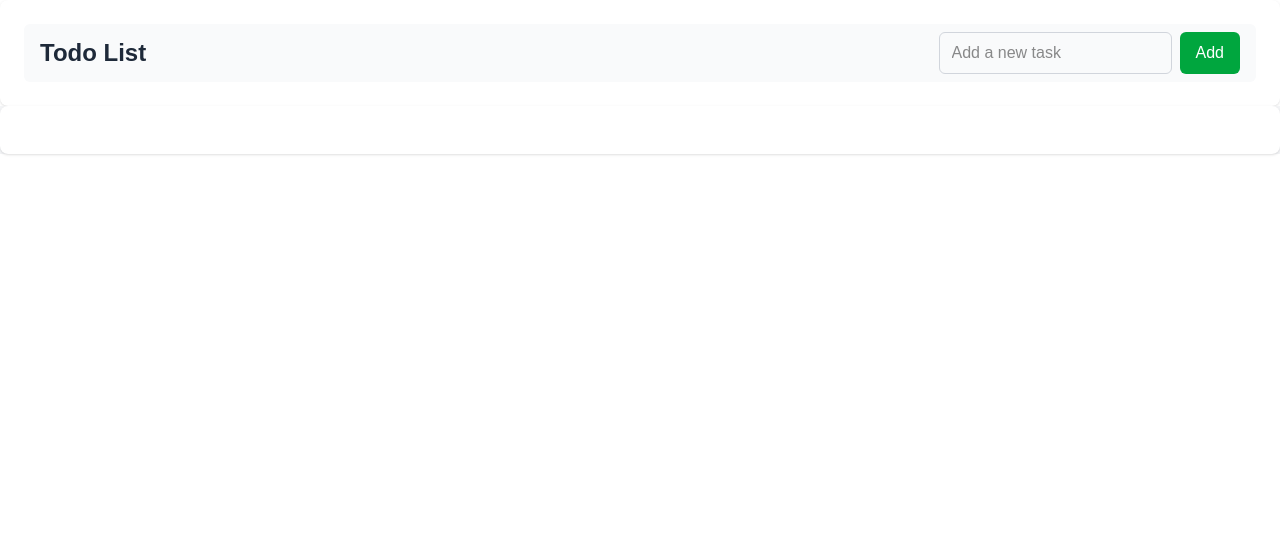
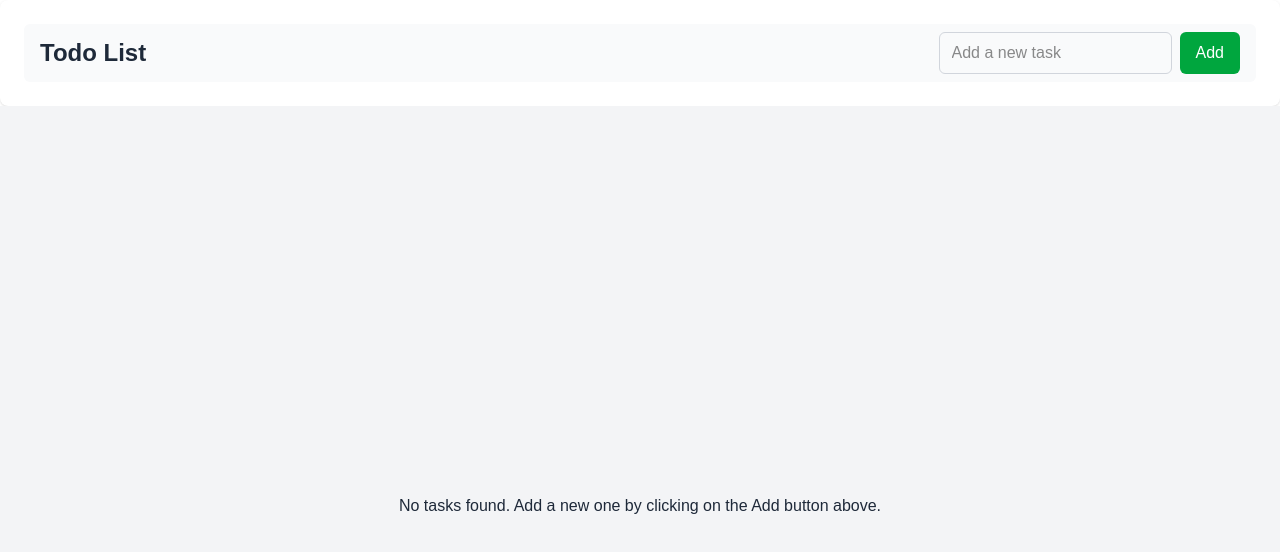
Before and after one commit to ankit-vecto/todo-list-with-rtk, a Next.js app: page / in a window 1280 px wide. Shown: the top 552 px of the page. Built offline with nearby package versions, Linux system fonts and the light colour scheme.

Commit message:
added placeholder text in todo list  screen

```diff
--- a/src/component/header.tsx
+++ b/src/component/header.tsx
@@ -17,6 +17,8 @@ const Header = () => {
         })
       );
       setNewTaskText("");
+    } else {
+      alert("cannot add emtpy task");
     }
   };
   return (
--- a/src/component/todoList.tsx
+++ b/src/component/todoList.tsx
@@ -44,6 +44,7 @@ const TodoList = () => {
 
   return (
     <div className="flex flex-col items-center justify-center bg-gray-100 dark:bg-gray-900">
+      {items.length !== 0 ? (
         <div className="w-full bg-white dark:bg-gray-800 shadow rounded-lg p-6">
           <div className="space-y-2">
             {items?.map((task: Task) => (
@@ -63,7 +64,9 @@ const TodoList = () => {
                       type="text"
                       value={editedTaskText}
                       onChange={(e) => setEditedTaskText(e.target.value)}
-                    onKeyDown={(e) => e.key === "Enter" && updateTask(task.id)}
+                      onKeyDown={(e) =>
+                        e.key === "Enter" && updateTask(task.id)
+                      }
                       className="flex-1 px-3 py-2 rounded-md border border-gray-300 dark:border-gray-600 dark:bg-gray-800 dark:text-gray-200"
                     />
                   ) : (
@@ -99,6 +102,13 @@ const TodoList = () => {
             ))}
           </div>
         </div>
+      ) : (
+        <div className="flex items-center justify-center min-h-screen bg-gray-100 dark:bg-gray-900">
+          <div className="text-center text-gray-800 dark:text-gray-200">
+            No tasks found. Add a new one by clicking on the Add button above.
+          </div>
+        </div>
+      )}
     </div>
   );
 };
```
Lines whose indentation alone changed are shown as unchanged.
